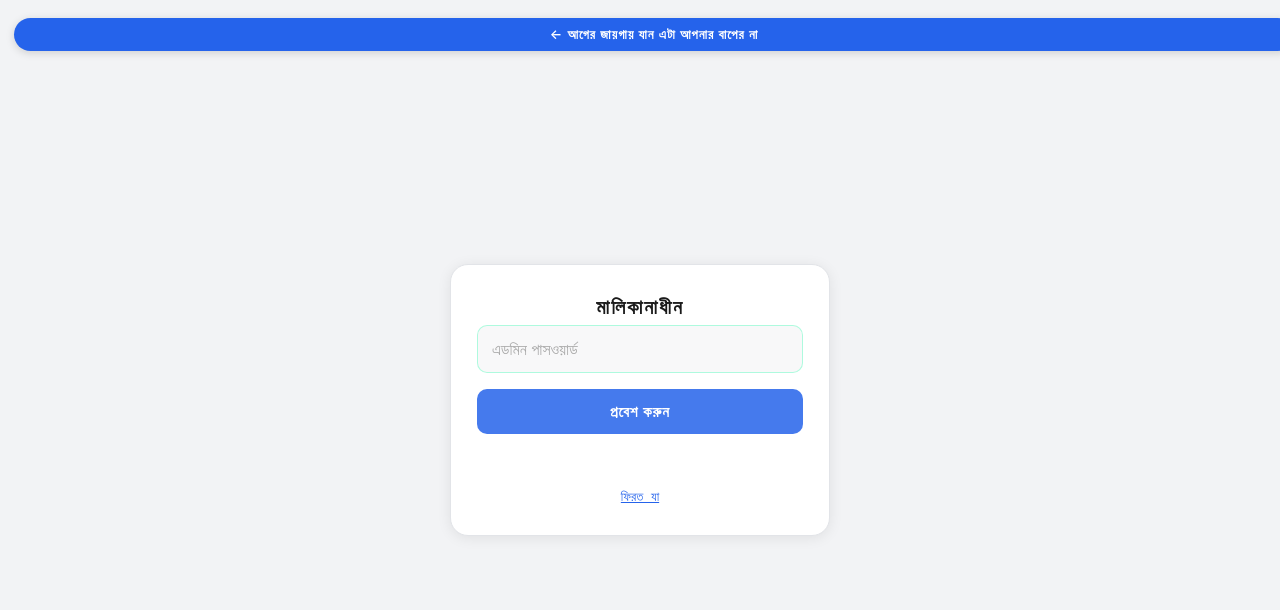
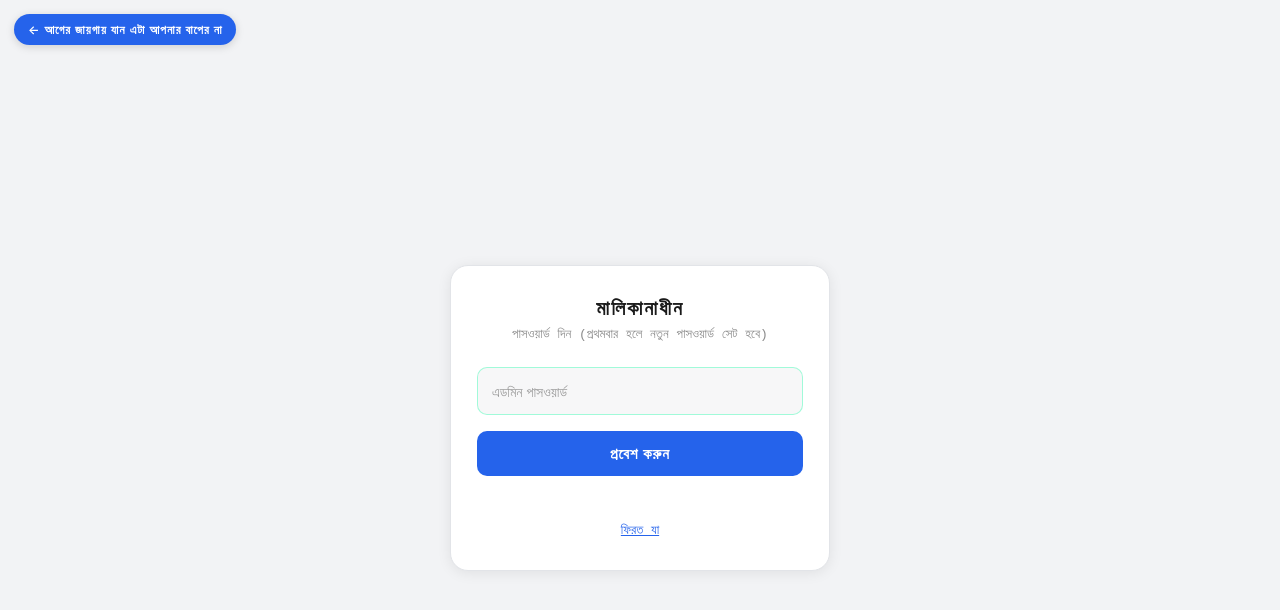
Before and after one commit to freefreefireid40-alt/Photo-boult-, a plain HTML site: page index.html in a window 1280 px wide. Both pictures are taken after a click on the element "admin". Drawn offline with Linux system fonts and the light colour scheme.

Commit message:
Update index.html

```diff
--- a/index.html
+++ b/index.html
@@ -10,14 +10,14 @@
     --accent:#00ff9d; --accent-text:#031b10; --border:rgba(0,255,157,0.35); --danger:#ff5d5d;
   }
   *{box-sizing:border-box;}
-  html,body{height:100%;margin:0;}
+  html,body{min-height:100%;margin:0;}
   body{
-    background:#02060a; color:var(--text); overflow:hidden;
+    background:#02060a; color:var(--text); overflow-x:hidden; overflow-y:auto;
     font-family:'Courier New',monospace;
   }
-  #matrix{ position:fixed; inset:0; z-index:0; display:block; }
+  #matrix{ position:fixed; inset:0; z-index:0; display:block; pointer-events:none; }
   .wrap{
-    position:relative; z-index:1; min-height:100%;
+    position:relative; z-index:1; min-height:100vh;
     display:flex; align-items:center; justify-content:center; padding:20px;
   }
   .card{
@@ -29,13 +29,13 @@
     font-size:20px; margin:0 0 6px; text-align:center; letter-spacing:2px;
     color:var(--accent); text-shadow:0 0 10px rgba(0,255,157,0.6);
   }
-  p.sub{color:var(--muted); font-size:13px; text-align:center; margin:0 0 22px; opacity:0.85;}
+  p.sub{color:var(--muted); font-size:13px; text-align:center; margin:0 0 22px; opacity:0.85; line-height:1.4;}
   input{
     width:100%; padding:13px 14px; border-radius:10px; border:1px solid var(--border);
     background:rgba(0,0,0,0.4); color:var(--accent); font-size:16px; margin-bottom:12px;
     font-family:'Courier New',monospace; letter-spacing:1px;
   }
-  input::placeholder{color:rgba(126,232,166,0.5);}
+  input::placeholder{color:rgba(126,232,166,0.5); font-size:14px;}
   input:focus{outline:none; box-shadow:0 0 0 2px var(--accent);}
   button{
     width:100%; padding:13px; border-radius:10px; border:none;
@@ -47,7 +47,7 @@
     background:transparent; color:var(--muted); font-weight:500; font-size:12px;
     padding:6px; box-shadow:none; margin-top:0; text-decoration:underline;
   }
-  .msg{font-size:13px; text-align:center; margin-top:12px; min-height:18px;}
+  .msg{font-size:13px; text-align:center; margin-top:12px; min-height:18px; line-height:1.4;}
   .msg.err{color:var(--danger);}
   .msg.ok{color:var(--accent);}
   .row{display:flex; justify-content:flex-end; margin-top:18px;}
@@ -58,13 +58,13 @@
   .folder-item div{font-size:14px;}
   .folder-item .del{background:transparent; color:var(--danger); width:auto; padding:4px 10px; margin:0; font-size:13px; box-shadow:none;}
   hr{border:none; border-top:1px solid var(--border); margin:18px 0;}
-  .back{font-size:13px; color:var(--muted); text-align:center; margin-top:16px; cursor:pointer; text-decoration:underline;}
+  .back{font-size:13px; color:var(--muted); text-align:center; margin-top:16px; cursor:pointer; text-decoration:underline; line-height:1.4;}
 
   /* ---- এডমিন মোড: সাদাসিধা, নরমাল ---- */
   body.admin-mode{ background:#f2f3f5; }
   .card.plain{
     background:#ffffff; border:1px solid #e2e4e8; box-shadow:0 2px 14px rgba(0,0,0,0.08);
-    backdrop-filter:none;
+    backdrop-filter:none; margin-top:36px;
   }
   .card.plain h1{ color:#1a1a1a; text-shadow:none; font-family:-apple-system,sans-serif; }
   .card.plain p.sub{ color:#777; }
@@ -76,12 +76,13 @@
     background:#2563eb; color:#fff; box-shadow:none; font-family:-apple-system,sans-serif;
   }
   .card.plain button.secondary, .card.plain .back{ color:#2563eb; text-shadow:none; }
-  .card.plain .folder-item{ border-color:#e2e4e8; }
+  .card.plain .folder-item{ border-color:#e2e4e8; color:#1a1a1a; }
   #homeBtn{
     position:fixed; top:14px; left:14px; z-index:9999; display:none;
     background:#2563eb; color:#fff; border:none; border-radius:20px;
-    padding:8px 16px; font-size:13px; font-weight:600; cursor:pointer;
+    padding:8px 14px; font-size:12px; font-weight:600; cursor:pointer;
     font-family:-apple-system,sans-serif; box-shadow:0 2px 8px rgba(0,0,0,0.15);
+    width:auto; margin:0;
   }
 </style>
 </head>
@@ -202,6 +203,7 @@ function renderFolderPasswordScreen(folderId, f){
     };
   }
 }
+
 const matrixCanvas = document.getElementById("matrix");
 const homeBtn = document.getElementById("homeBtn");
 function enterAdminMode(){
@@ -227,8 +229,8 @@ adminLink.addEventListener("touchend", (e) => { e.preventDefault(); renderAdminL
 function moveAdminLink(){
   const margin = 20;
   const w = window.innerWidth, h = window.innerHeight;
-  const x = margin + Math.random() * (w - margin*2 - 50);
-  const y = margin + Math.random() * (h - margin*2 - 30);
+  const x = margin + Math.random() * Math.max(10, w - margin*2 - 60);
+  const y = margin + Math.random() * Math.max(10, h - margin*2 - 40);
   adminLink.style.left = x + "px";
   adminLink.style.top = y + "px";
 }
@@ -257,8 +259,8 @@ async function tryOpenFolder(){
 function renderAdminLogin(){
   enterAdminMode();
   app.innerHTML = `
-    <h1>মালিকানাধীন </h1>
-    <p class="sub"<পাসওয়ার্ড দিন (প্রথমবার হলে নতুন পাসওয়ার্ড সেট হবে)</p>
+    <h1>মালিকানাধীন</h1>
+    <p class="sub">পাসওয়ার্ড দিন (প্রথমবার হলে নতুন পাসওয়ার্ড সেট হবে)</p>
     <input id="adminPw" type="password" placeholder="এডমিন পাসওয়ার্ড">
     <button id="adminGoBtn">প্রবেশ করুন</button>
     <div class="msg err" id="adminMsg"></div>
@@ -324,7 +326,7 @@ async function loadFolderList(){
       row.className = "folder-item";
       row.innerHTML = `<div>${f.label || d.id}</div>
         <div>
-          <button class="del" data-id="${d.id}" data-act="edit" style="color:var(--accent);">এডিট</button>
+          <button class="del" data-id="${d.id}" data-act="edit" style="color:#2563eb;">এডিট</button>
           <button class="del" data-id="${d.id}" data-act="del">মুছুন</button>
         </div>`;
       listEl.appendChild(row);
```
